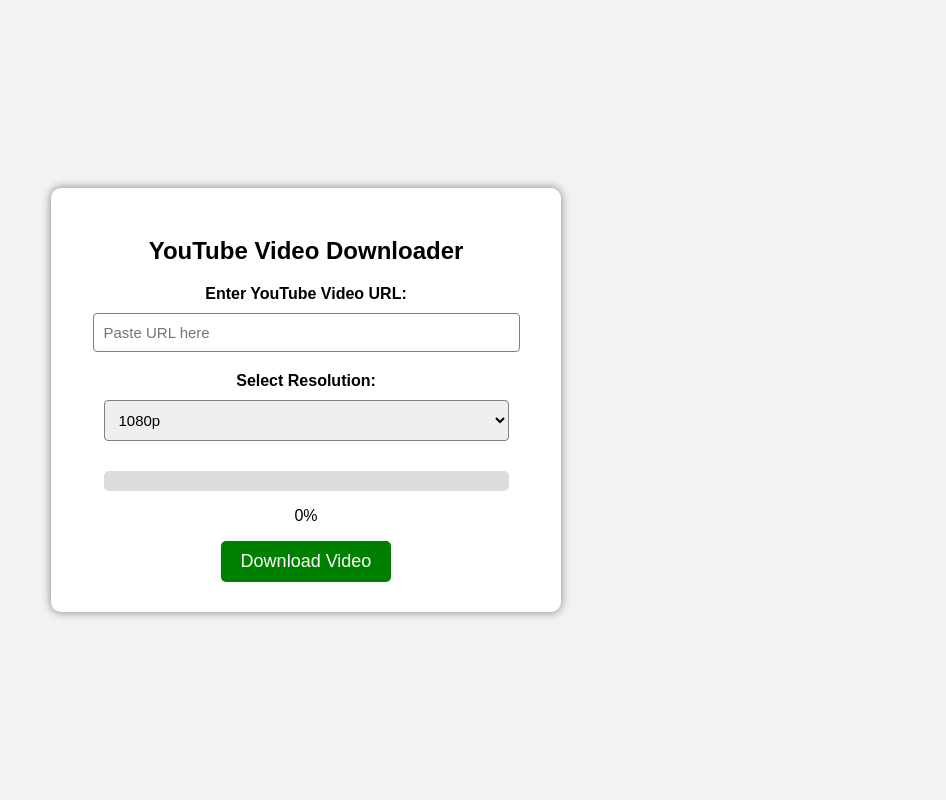
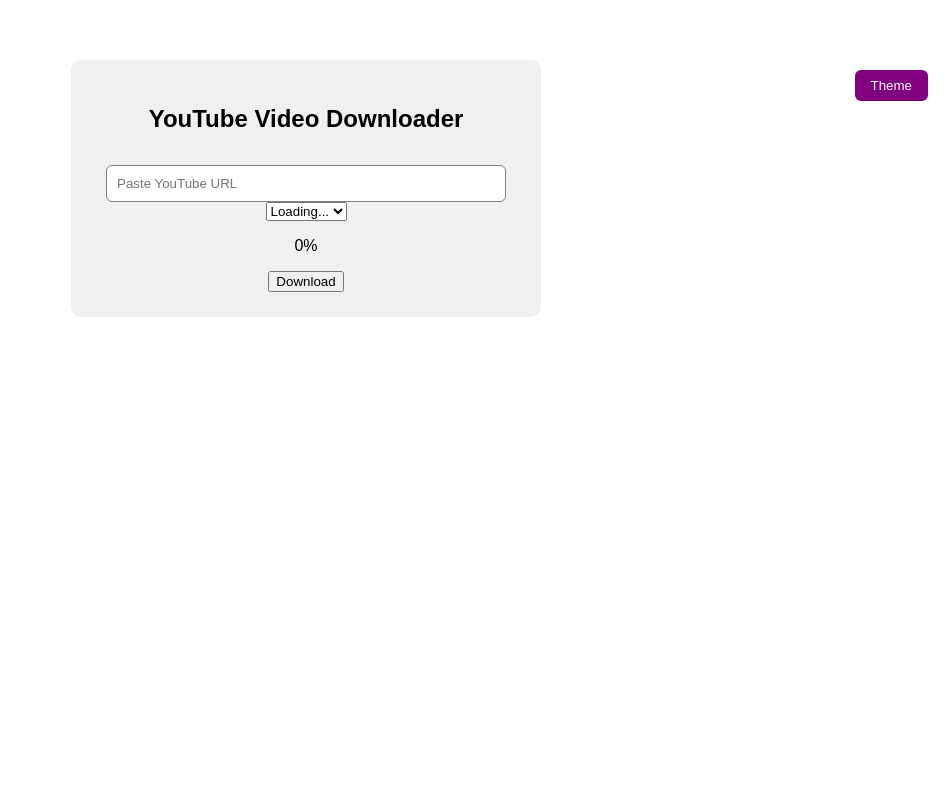
Before and after one commit to deepikadevkota/yt-downloader-, a Flask app: page / in a window 1280 px wide. Shown: the whole page, without its empty margins (334-1280 px from the left). Run offline with Flask 3, Linux system fonts and the light colour scheme.

Commit message:
Update index.html

```diff
--- a/templates/index.html
+++ b/templates/index.html
@@ -2,90 +2,186 @@
 <html lang="en">
 <head>
 <meta charset="UTF-8">
-    <title>YouTube Video Downloader</title>
+<title>YouTube Downloader</title>
+
 <style>
     body {
         font-family: Arial, sans-serif;
-            background: #f2f2f2;
-            display: flex;
-            justify-content: center;
-            align-items: center;
-            height: 100vh;
-            margin: 0;
+        transition: 0.4s;
+        background: var(--bg);
+        color: var(--text);
     }
+
+    :root {
+        --bg: #ffffff;
+        --text: #000000;
+        --box: #f0f0f0;
+    }
+
+    .dark {
+        --bg: #121212;
+        --text: #ffffff;
+        --box: #2a2a2a;
+    }
+
     .container {
-            width: 450px;
-            background: white;
-            padding: 30px;
+        width: 420px;
+        margin: 60px auto;
+        background: var(--box);
+        padding: 25px;
         border-radius: 10px;
-            box-shadow: 0px 0px 10px gray;
         text-align: center;
     }
-        h2 {
-            margin-bottom: 20px;
-        }
-        input, select {
+
+    input {
         width: 90%;
         padding: 10px;
-            margin-top: 10px;
-            margin-bottom: 20px;
-            border-radius: 4px;
+        margin-top: 12px;
+        border-radius: 6px;
         border: 1px solid gray;
-            font-size: 15px;
     }
+
     .btn {
+        padding: 10px 20px;
         background: green;
         color: white;
-            padding: 10px 20px;
         border: none;
+        border-radius: 8px;
+        margin-top: 20px;
         cursor: pointer;
-            border-radius: 5px;
-            font-size: 18px;
     }
-        .btn:hover {
-            background: darkgreen;
+
+    .theme-btn {
+        background: purple;
+        color: white;
+        padding: 8px 16px;
+        border: none;
+        border-radius: 6px;
+        cursor: pointer;
+        float: right;
+        margin: 10px;
     }
-        .progress-bar {
+
+    .progress {
         width: 90%;
+        background: #ccc;
         height: 20px;
-            background: #ddd;
-            border-radius: 5px;
-            margin: 10px auto;
+        border-radius: 6px;
+        overflow: hidden;
+        margin: 15px auto;
     }
+
     .progress-fill {
         height: 100%;
         width: 0%;
         background: green;
-            border-radius: 5px;
+        transition: width 0.2s;
     }
 </style>
+
+<script>
+function toggleTheme() {
+    document.body.classList.toggle("dark");
+}
+
+function startProgress() {
+    let bar = document.getElementById("bar");
+    let text = document.getElementById("percent");
+
+    let interval = setInterval(() => {
+        fetch("/progress")
+            .then(res => res.json())
+            .then(data => {
+                bar.style.width = data.percentage + "%";
+                text.innerText = data.percentage + "%";
+
+                if (data.percentage >= 100) {
+                    clearInterval(interval);
+                }
+            });
+    }, 500);
+}
+</script>
+
 </head>
+<body>
 
-<body>
+<button class="theme-btn" onclick="toggleTheme()">Theme</button>
+
 <div class="container">
     <h2>YouTube Video Downloader</h2>
 
-        <form action="/" method="POST">
-            <label><b>Enter YouTube Video URL:</b></label><br>
-            <input type="text" name="url" placeholder="Paste URL here" required>
+    <input id="url" type="text" placeholder="Paste YouTube URL">
 
-            <label><b>Select Resolution:</b></label><br>
-            <select name="resolution">
-                <option value="1080p">1080p</option>
-                <option value="720p">720p</option>
-                <option value="480p">480p</option>
-                <option value="360p">360p</option>
-                <option value="240p">240p</option>
-                <option value="144p">144p</option>
+    <select id="resolution">
+        <option>Loading...</option>
     </select>
 
-            <div class="progress-bar">
-                <div class="progress-fill" id="progressFill"></div>
+    <div id="progressBar"><div id="progressFill"></div></div>
+    <p id="percent">0%</p>
+
+    <button onclick="startDownload()">Download</button>
 </div>
-            <p id="progressText">0%</p>
 
-            <button class="btn" type="submit">Download Video</button>
-        </form>
-    </div>
+<script>
+    document.getElementById("themeBtn").onclick = () => {
+        document.body.classList.toggle("dark");
+    };
+
+    document.getElementById("url").addEventListener("change", () => {
+        let url = document.getElementById("url").value;
+        fetch("/video_info", {
+            method: "POST",
+            headers: {"Content-Type": "application/x-www-form-urlencoded"},
+            body: "url=" + url
+        })
+        .then(res => res.json())
+        .then(data => {
+            let r = document.getElementById("resolution");
+            r.innerHTML = "";
+
+            if (data.resolutions) {
+                data.resolutions.forEach(res => {
+                    let opt = document.createElement("option");
+                    opt.value = res;
+                    opt.innerHTML = res;
+                    r.appendChild(opt);
+                });
+            } else {
+                r.innerHTML = "<option>Error</option>";
+            }
+        });
+    });
+
+    function updateProgress() {
+        fetch("/progress")
+            .then(res => res.json())
+            .then(data => {
+                document.getElementById("percent").innerText = data.percentage + "%";
+                document.getElementById("progressFill").style.width = data.percentage + "%";
+            });
+    }
+
+    function startDownload() {
+        let url = document.getElementById("url").value;
+        let res = document.getElementById("resolution").value;
+
+        let form = new FormData();
+        form.append("url", url);
+        form.append("resolution", res);
+
+        setInterval(updateProgress, 500);
+
+        fetch("/download", { method: "POST", body: form })
+            .then(res => res.blob())
+            .then(file => {
+                let a = document.createElement("a");
+                a.href = window.URL.createObjectURL(file);
+                a.download = "video.mp4";
+                a.click();
+            });
+    }
+</script>
+
 </body>
 </html>
```
Lines whose indentation alone changed are shown as unchanged.
